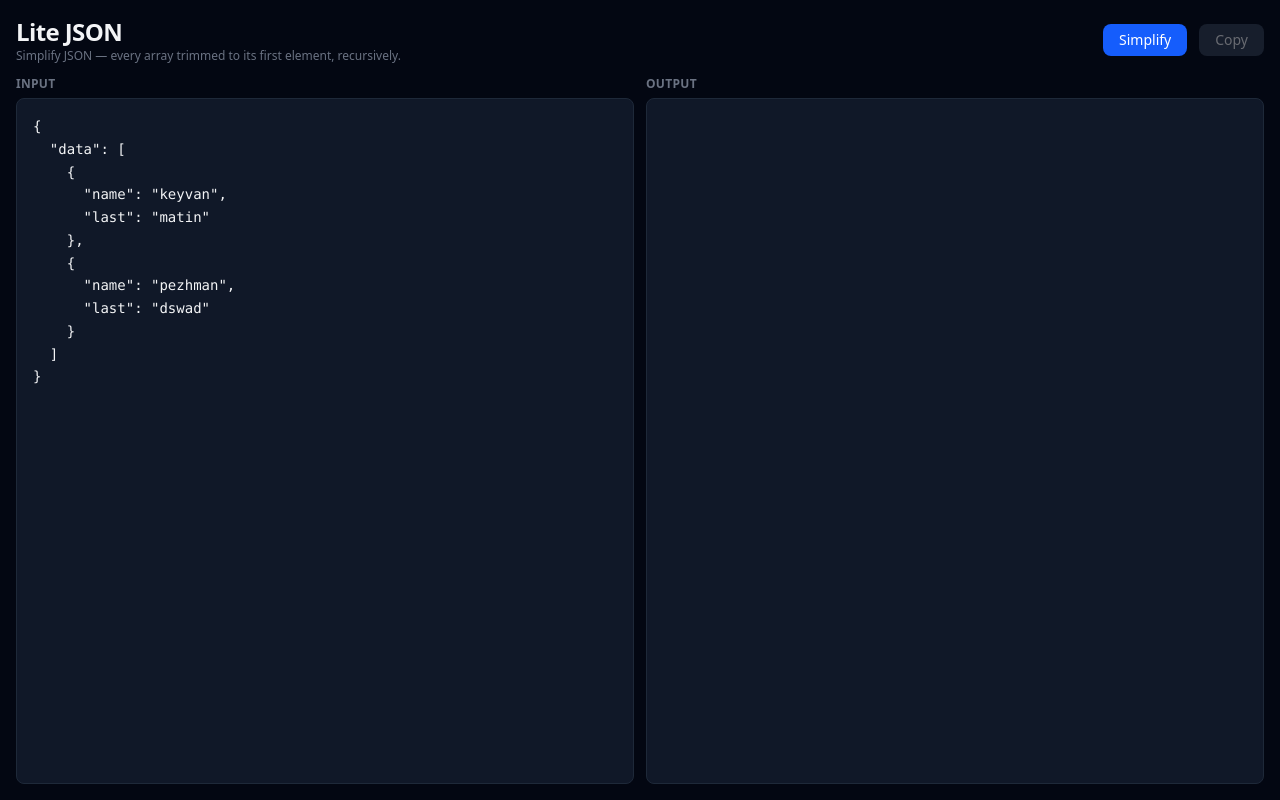
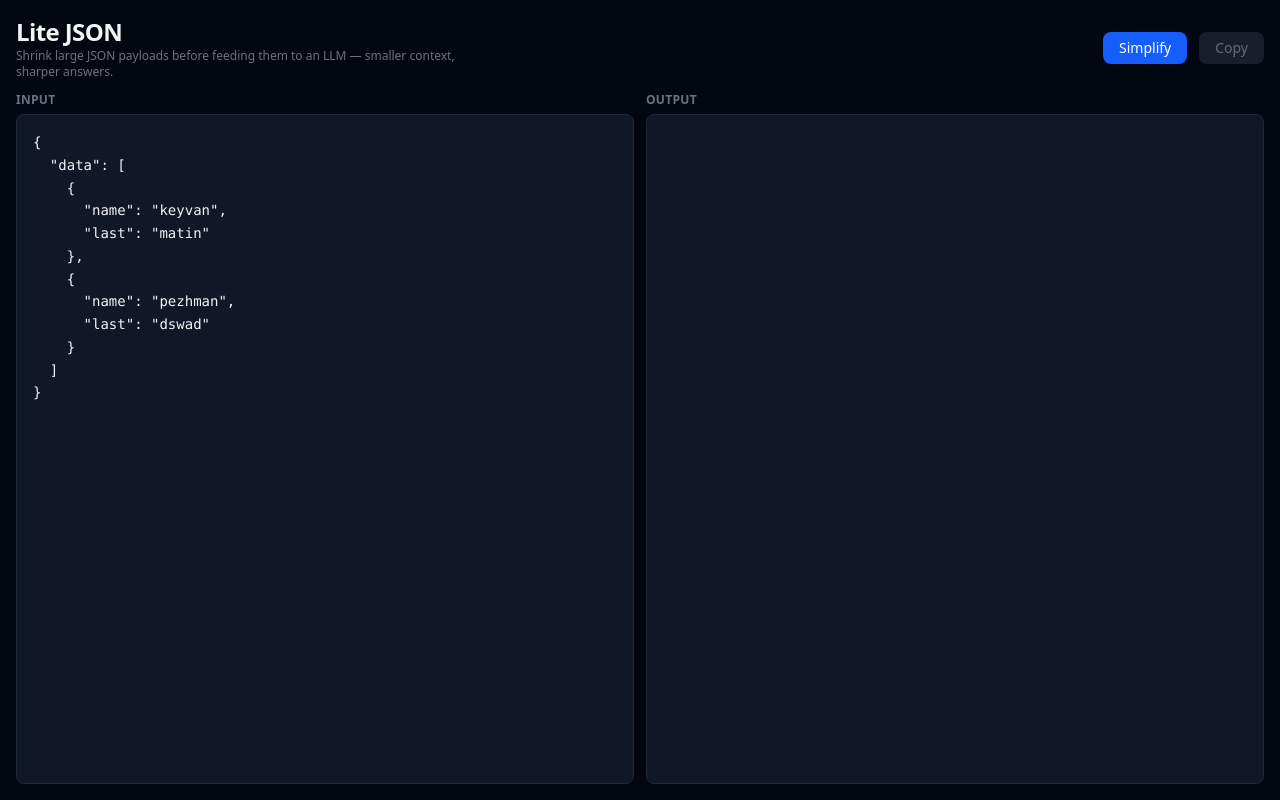
Before and after one commit to jsfather/lite-json, a React (Vite) app: page / in a window 1280 px wide. Built offline with nearby package versions, Linux system fonts and the light colour scheme.

Commit message:
feat: update description for JSON simplification tool to clarify purpose

```diff
--- a/src/App.tsx
+++ b/src/App.tsx
@@ -43,8 +43,8 @@ function App() {
       <div className="flex items-center justify-between shrink-0">
         <div>
           <h1 className="text-2xl font-bold tracking-tight">Lite JSON</h1>
-          <p className="text-gray-500 text-xs">
-            Simplify JSON — every array trimmed to its first element, recursively.
+          <p className="text-gray-500 text-xs max-w-md">
+            Shrink large JSON payloads before feeding them to an LLM — smaller context, sharper answers.
           </p>
         </div>
 
```
